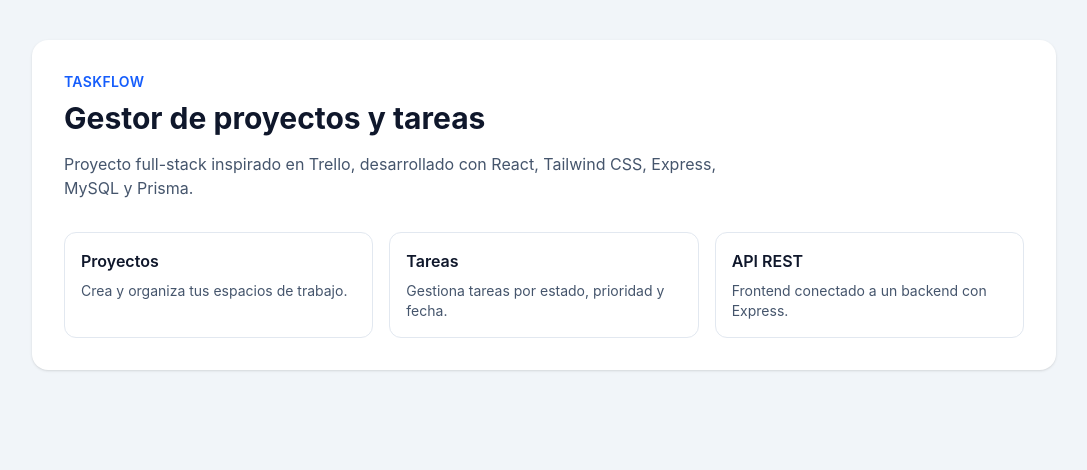
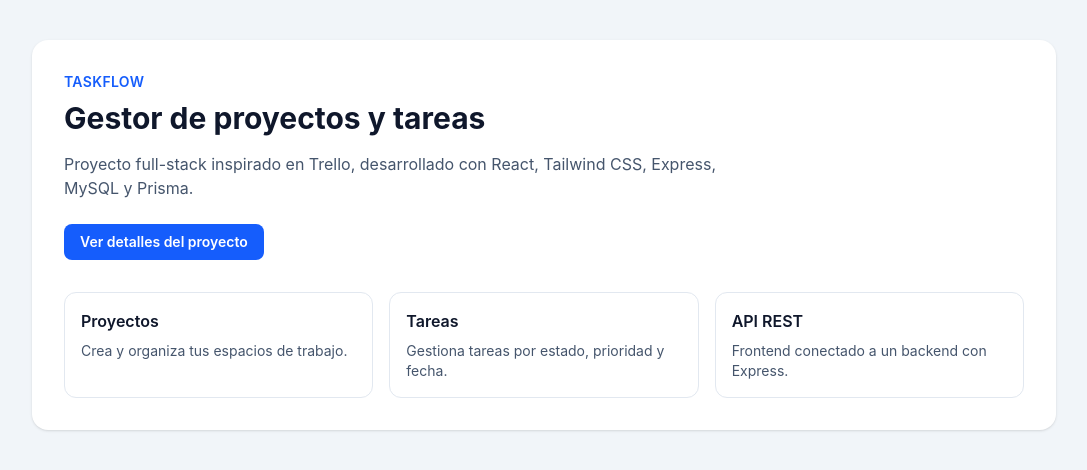
Before and after one commit to Cortijero5/Taskflow-project-manager, a React app in the folder frontend/: page / in a window 1280 px wide. Shown: the top 470 px of the page, without its empty margins (96-1183 px from the left). Built offline with nearby package versions, Linux system fonts and the light colour scheme; the HTML template or start-up script is replaced by a standard one.

Commit message:
Add state and conditional project details

```diff
--- a/frontend/src/App.jsx
+++ b/frontend/src/App.jsx
@@ -1,3 +1,4 @@
+import { useState } from 'react'
 import FeatureCard from './components/FeatureCard.jsx'
 
 const features = [
@@ -19,6 +20,8 @@ const features = [
 ]
 
 function App() {
+  const [showDetails, setShowDetails] = useState(false)
+
   return (
     <main className="min-h-screen bg-slate-100 px-6 py-10">
       <section className="mx-auto max-w-5xl">
@@ -36,6 +39,22 @@ function App() {
             Tailwind CSS, Express, MySQL y Prisma.
           </p>
 
+          <button
+            type="button"
+            onClick={() => setShowDetails(!showDetails)}
+            className="mt-6 rounded-lg bg-blue-600 px-4 py-2 text-sm font-semibold text-white transition hover:bg-blue-700"
+          >
+            {showDetails ? 'Ocultar detalles' : 'Ver detalles del proyecto'}
+          </button>
+
+          {showDetails && (
+            <div className="mt-4 rounded-xl border border-blue-100 bg-blue-50 p-4 text-sm text-blue-900">
+              TaskFlow tendrá autenticación, proyectos, tareas, estados,
+              prioridades, filtros y conexión con una API REST construida con
+              Express.
+            </div>
+          )}
+
           <div className="mt-8 grid gap-4 md:grid-cols-3">
             {features.map((feature) => (
               <FeatureCard
```
